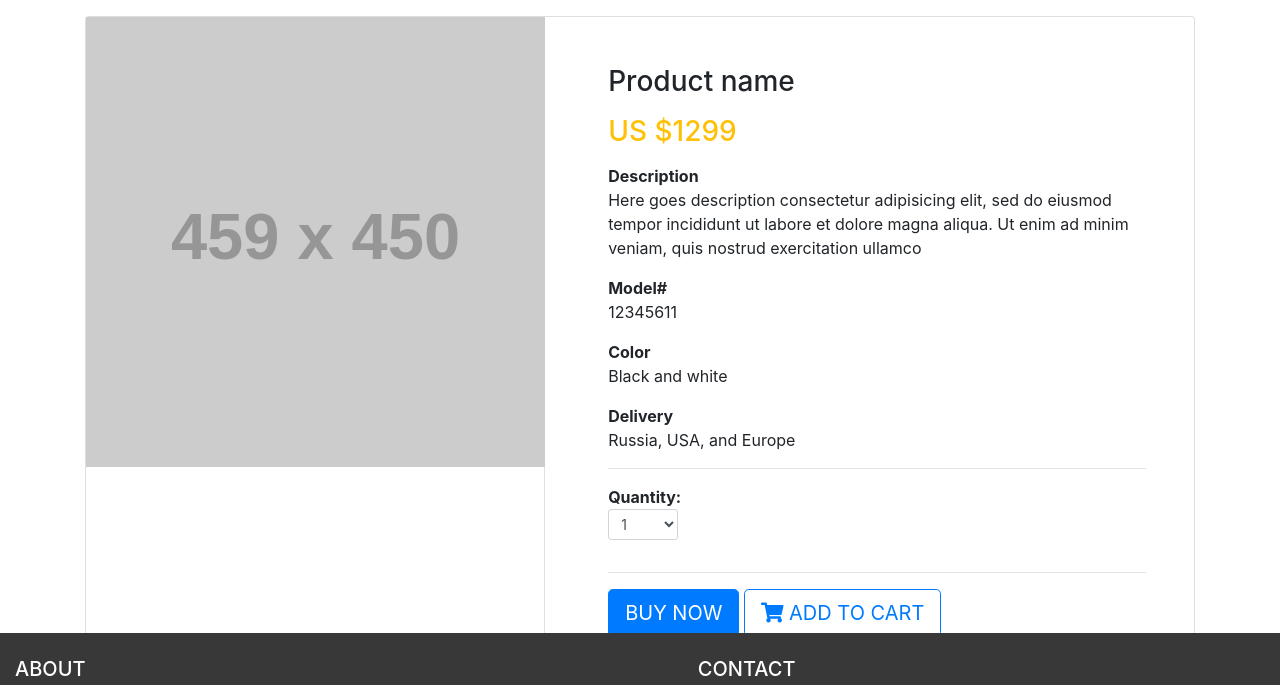
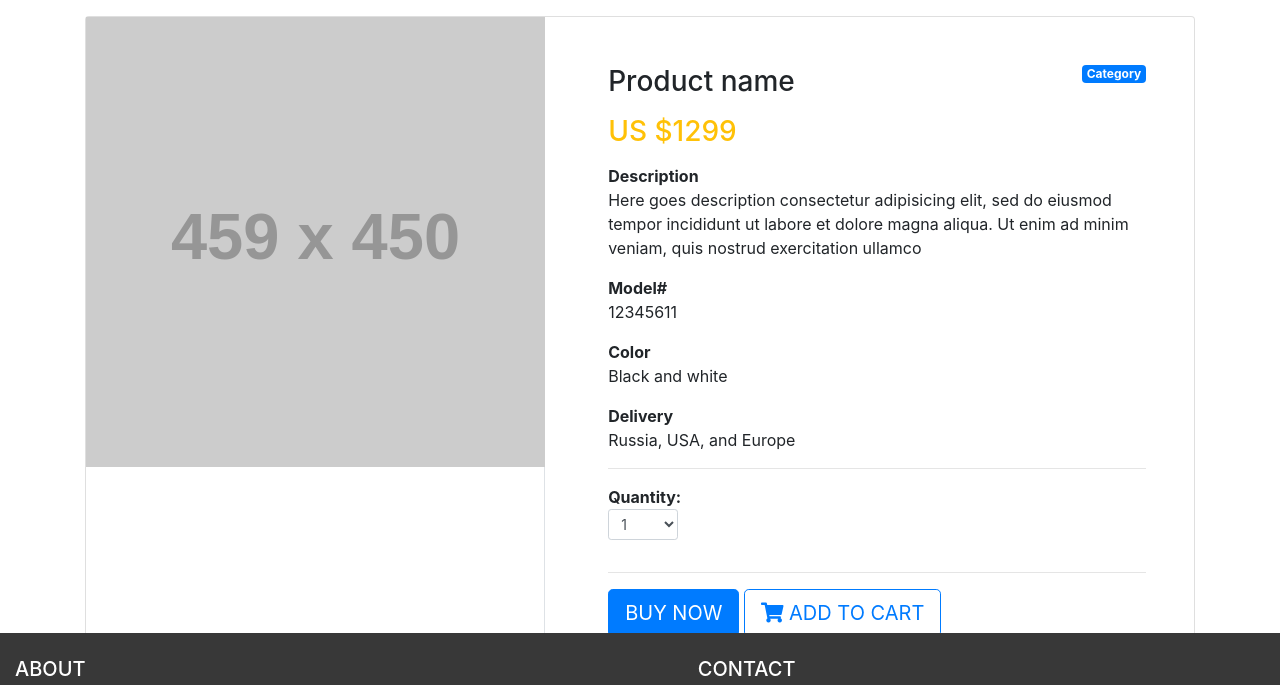
Before and after one commit to didarbek/djangoecommerce, a Django app: page /detail/ in a window 1280 px wide. Shown: the part 87-772 px from the top of the page. Run offline with Django 3.2, Linux system fonts and the light colour scheme; grey boxes labelled with a size stand in for pictures from a placeholder-image service; some libraries are stand-ins or nearby versions.

Commit message:
changes)))

```diff
--- a/templates/pagination.html
+++ b/templates/pagination.html
@@ -1,5 +1,4 @@
-
-<nav >
+<nav>
     <ul class="pagination justify-content-center mt-2 mb-5">
         <li class="page-item disabled">
         <a class="page-link" href="#" tabindex="-1" aria-disabled="true">Previous</a>
--- a/templates/product-page.html
+++ b/templates/product-page.html
@@ -14,6 +14,7 @@
       </aside>
       <aside class="col-sm-7">
   <article class="card-body p-5">
+    <span class="badge badge-primary float-right">Category</span>
     <h3 class="title mb-3">Product name</h3>
 
   <p class="price-detail-wrap">
```
